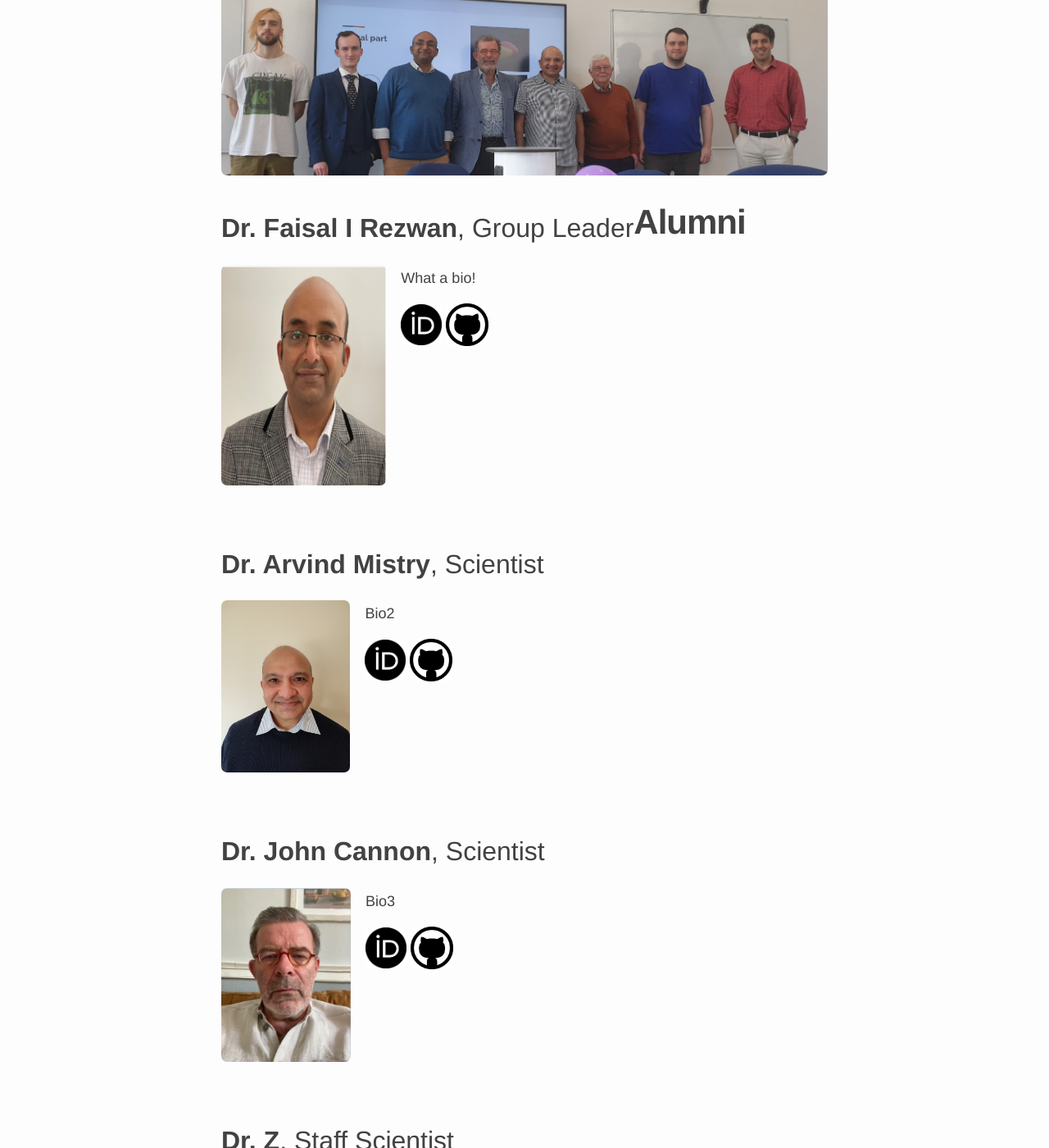
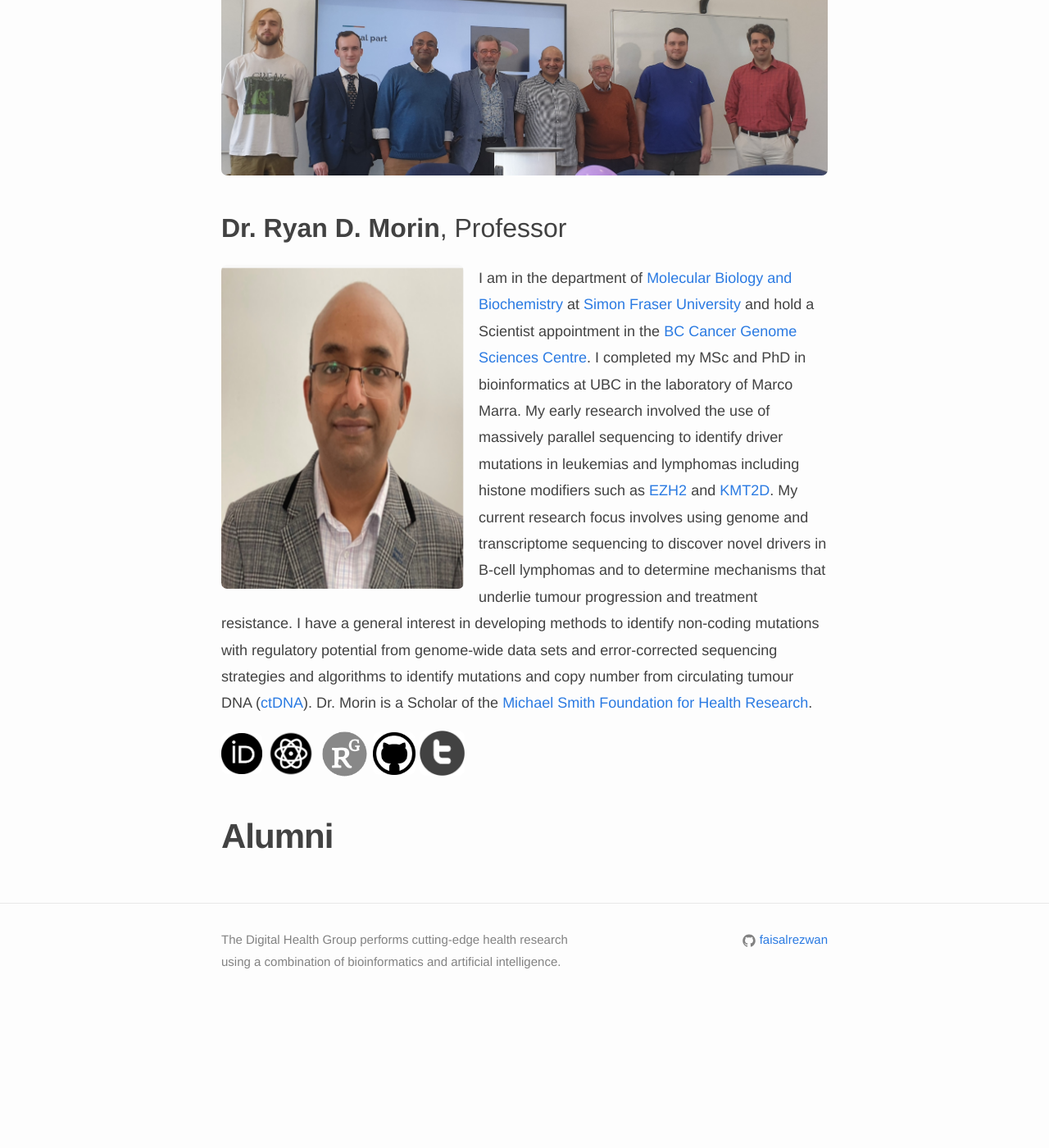
Before and after one commit to rezwanlab/rezwanlab.github.io, a Jekyll site: the page built from _pages/team/index.md, in a window 1280 px wide and 1400 px high, scrolled down 217 px. Shown: the whole window at 82% size. Built offline with Jekyll 4.4.1, drawn with Linux system fonts in a browser that asks for light colours; nearby versions of some CDN libraries; after the commit the page ends 1463 px from its top, so only the background shows below that.

Commit message:
Update team.yml

```diff
--- a/_data/team.yml
+++ b/_data/team.yml
@@ -1,42 +1,27 @@
-- name: Dr. Faisal I Rezwan
+- name: Dr. Ryan D. Morin
   is_pi: True
   is_current: True
-  position: Group Leader
-  orcid:  https://orcid.org/0000-0001-9921-222X
-  github: https://github.com/FaisalRezwan/
+  position: Professor
+  orcid:  https://orcid.org/0000-0003-2932-7800
+  scholar: https://scholar.google.ca/citations?user=IDau0mkAAAAJ&hl=en
+  researchgate: https://www.researchgate.net/profile/Ryan_Morin
+  github: https://github.com/rdmorin
+  twitter: https://twitter.com/morinryan
   bio: >
-    What a bio!
+    I am in the department of <a href="http://www.sfu.ca/mbb.html">Molecular Biology and Biochemistry</a> at
+    <a href="http://www.sfu.ca">Simon Fraser University</a> and hold a Scientist appointment in the <a href="http://www.bcgsc.ca">BC Cancer Genome Sciences Centre</a>.
+    I completed my MSc and PhD in bioinformatics at UBC in the laboratory of
+    Marco Marra.
+    My early research involved the use of massively parallel
+    sequencing to identify driver mutations in leukemias and lymphomas
+    including histone modifiers such as <a href="https://www.ncbi.nlm.nih.gov/pubmed/20081860">EZH2</a> and <a href="https://www.ncbi.nlm.nih.gov/pubmed/21796119">KMT2D</a>.
+    My current research focus involves using genome and transcriptome
+    sequencing to discover novel drivers in B-cell lymphomas and to
+    determine mechanisms that underlie tumour progression and treatment
+    resistance.
+    I have a general interest in developing methods to identify non-coding
+    mutations with regulatory potential from genome-wide data sets and
+    error-corrected sequencing strategies and algorithms to identify mutations and copy number from circulating
+    tumour DNA (<a href="https://www.ncbi.nlm.nih.gov/pubmed/28874686">ctDNA</a>). Dr. Morin is a Scholar of the <a href="https://www.msfhr.org/">Michael Smith Foundation for Health Research</a>.
+
   photo: team/RezwanF.png
-
-
-- name: Dr. Arvind Mistry
-  is_pi: False
-  is_current: True
-  position: Scientist
-  orcid:  https://orcid.org/0000-0001-9921-222X
-  github: https://github.com/FaisalRezwan/
-  bio: >
-    Bio2
-  photo: team/AMistry.jpg
-
-
-- name: Dr. John Cannon
-  is_pi: False
-  is_current: True
-  position: Scientist
-  orcid:  https://orcid.org/0000-0001-9921-222X
-  github: https://github.com/FaisalRezwan/
-  bio: >
-    Bio3
-  photo: team/JCannon.jpeg
-
-
-- name: Dr. Z
-  is_pi: False
-  is_current: False
-  position: Staff Scientist
-  github: https://github.com/drx
-  orcid: https://orcid.org/drx
-  bio: >
-    Bio4
-  photo: team/images.jpeg
```
